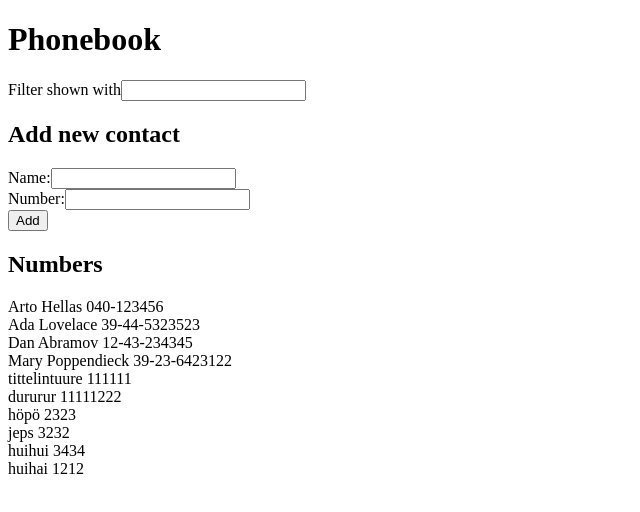
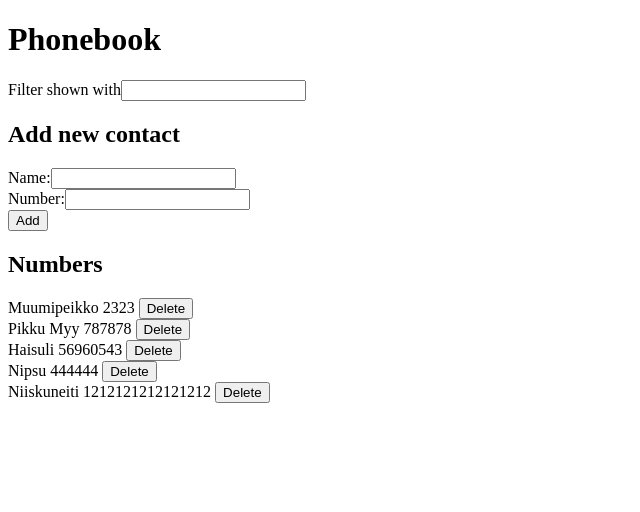
Before and after one commit to SuviAnnina/fullstackopen, a React (Vite) app in the folder osa2/phonebook/: page / in a window 1280 px wide. Shown: the top 512 px of the page, without its empty margins (0-640 px from the left). Built offline with nearby package versions, Linux system fonts and the light colour scheme; data requests are answered from the project's data file.

Commit message:
Add exercise 2.13, 2.14

```diff
--- a/osa2/phonebook/db.json
+++ b/osa2/phonebook/db.json
@@ -1,54 +1,29 @@
 {
   "persons": [
     {
-      "name": "Arto Hellas",
-      "number": "040-123456",
-      "id": "1"
-    },
-    {
-      "name": "Ada Lovelace",
-      "number": "39-44-5323523",
-      "id": "2"
-    },
-    {
-      "name": "Dan Abramov",
-      "number": "12-43-234345",
-      "id": "3"
-    },
-    {
-      "name": "Mary Poppendieck",
-      "number": "39-23-6423122",
-      "id": "4"
-    },
-    {
-      "id": "d09d",
-      "name": "tittelintuure",
-      "number": "111111"
-    },
-    {
-      "id": "6",
-      "name": "dururur",
-      "number": "11111222"
-    },
-    {
-      "id": "7",
-      "name": "höpö",
+      "id": "ac01",
+      "name": "Muumipeikko",
       "number": "2323"
     },
     {
-      "id": "8",
-      "name": "jeps",
-      "number": "3232"
+      "id": "150b",
+      "name": "Pikku Myy",
+      "number": "787878"
     },
     {
-      "id": "9",
-      "name": "huihui",
-      "number": "3434"
+      "id": "fd54",
+      "name": "Haisuli",
+      "number": "56960543"
     },
     {
-      "id": "10",
-      "name": "huihai",
-      "number": "1212"
+      "id": "cb92",
+      "name": "Nipsu",
+      "number": "444444"
+    },
+    {
+      "id": "25a9",
+      "name": "Niiskuneiti",
+      "number": "1212121212121212"
     }
   ]
 }
--- a/osa2/phonebook/src/App.jsx
+++ b/osa2/phonebook/src/App.jsx
@@ -67,6 +67,7 @@ const App = () => {
       <DisplayPersons
         isFiltered={isFiltered}
         persons={persons}
+        setPersons={setPersons}
         search={search}
       />
     </div>
--- a/osa2/phonebook/src/components/DisplayPersons.jsx
+++ b/osa2/phonebook/src/components/DisplayPersons.jsx
@@ -1,20 +1,41 @@
-const DisplayPersons = ({ isFiltered, persons, search }) => {
+import personService from '../services/persons'
+
+const DisplayPersons = ({ isFiltered, persons, setPersons, search }) => {
+
+    const handleDelete = (id, name) => {
+        if (window.confirm(`Delete ${name}?`)) {
+            personService
+                .remove(id)
+                .then(() => {
+                    setPersons(persons.filter(person => person.id !== id))
+                })
+        }
+    }
+
+    const filteredPersons = isFiltered
+        ? persons.filter(person => person.name.toLowerCase().includes(search.toLowerCase()))
+        : persons
+
+
     return (
         <div>
-            {isFiltered
-                ? <div>{persons.filter((person) => person.name.toLowerCase().includes(search.toLowerCase())).map((person) => <PersonLine key={person.id} person={person} />)} </div>
-                : <div>{persons.map((person) =>
-                    <PersonLine key={person.id} person={person} />
-                )}
-                </div>}
+            {filteredPersons.map((person) =>
+                <PersonLine
+                    key={person.id}
+                    person={person}
+                    handleDelete={handleDelete}
+                />
+            )}
         </div>
     )
 }
 
-const PersonLine = ({ person }) => {
+
+
+const PersonLine = ({ person, handleDelete }) => {
     return (
         <div>
-            {person.name} {person.number}
+            {person.name} {person.number} <button onClick={() => { handleDelete(person.id, person.name) }} >Delete</button>
         </div>
     )
 }
--- a/osa2/phonebook/src/components/PersonForm.jsx
+++ b/osa2/phonebook/src/components/PersonForm.jsx
@@ -13,7 +13,7 @@ const PersonForm = ({ data, persons, setPersons }) => {
         } else {
             const personObject = {
                 name: data.newName,
-                id: String(persons.length + 1),
+                //id: String(persons.length + 1),
                 number: data.newNumber
             }
             personService
--- a/osa2/phonebook/src/services/persons.js
+++ b/osa2/phonebook/src/services/persons.js
@@ -17,4 +17,9 @@ const update = (id, newObject) => {
     return request.then(response => response.data)
 }
 
-export default { getAll, create, update }
+const remove = (id) => {
+    const request = axios.delete(`${url}/${id}`)
+    return request.then(response => response.data)
+}
+
+export default { getAll, create, update, remove }
```
